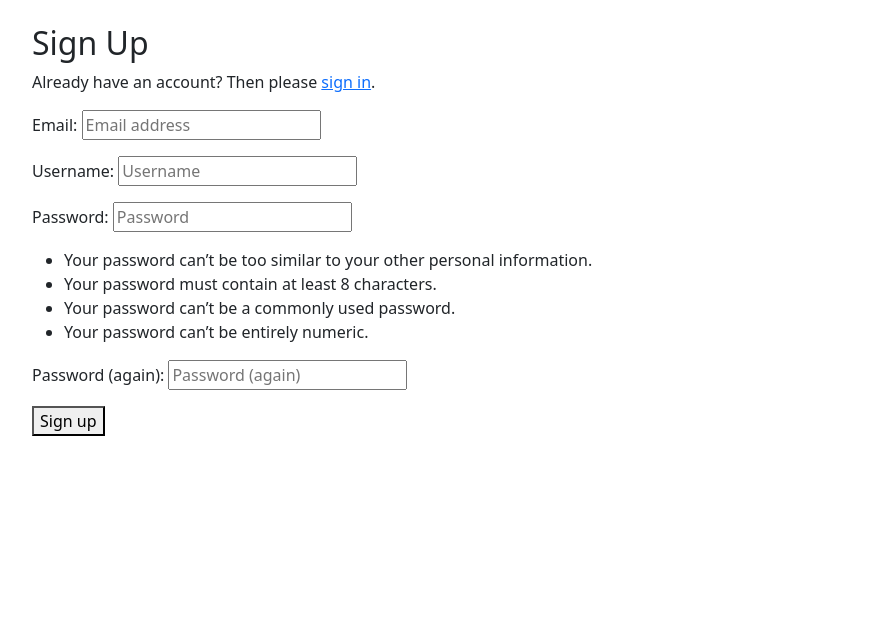
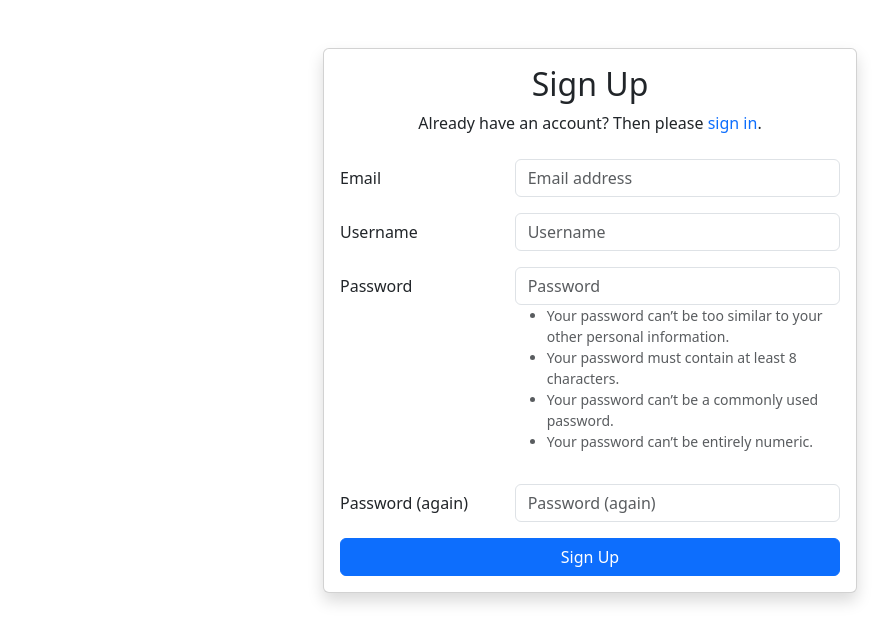
Before and after one commit to heaneySam/ScratchGuidelines, a Django app: page /accounts/signup/ in a window 1280 px wide. Shown: the part 56-699 px from the top of the page, without its empty margins (50-941 px from the left). Run offline with Django 5.2, Linux system fonts and the light colour scheme; some libraries are stand-ins or nearby versions.

Commit message:
Couple of additional css updates to login and signup

```diff
--- a/ScratchTables/settings.py
+++ b/ScratchTables/settings.py
@@ -37,6 +37,9 @@ LOGOUT_REDIRECT_URL = 'account_login'
 ACCOUNT_EMAIL_CONFIRMATION_EXPIRE_DAYS = 3
 
 # Application definition
+
+DJANGO_TABLES2_TEMPLATE = "django_tables2/bootstrap5.html"
+
 
 INSTALLED_APPS = [
     'django.contrib.admin',
--- a/tableapp/tables.py
+++ b/tableapp/tables.py
@@ -45,7 +45,7 @@ class TrustGuidelineTable(tables.Table):
         # Check if the user is authenticated
         if not self.request.user.is_authenticated:
             return mark_safe(
-                '<span>Login to favourite</span>')  # You could also return an empty string or a generic message
+                '<span><a href="/accounts/login/" class="text-decoration-none">Login</a> to favourite</span>')
 
         is_favorited = FavouriteGuideline.objects.filter(user=self.request.user, guideline=record).exists()
         button_text = "Unfavourite" if is_favorited else "Favourite"
--- a/tableapp/templates/account/signup.html
+++ b/tableapp/templates/account/signup.html
@@ -1,11 +1,39 @@
 {% extends "base.html" %}
+{% load widget_tweaks %}
 
 {% block content %}
-<h2>Sign Up</h2>
-    <p>Already have an account? Then please <a href="/accounts/login/">sign in</a>.</p>
-<form method="post">
-    {% csrf_token %}
-    {{ form.as_p }}
-    <button type="submit">Sign up</button>
-</form>
+<div class="container mt-5">
+    <div class="row">
+        <div class="col-md-6 offset-md-3">
+            <div class="card shadow">
+                <div class="card-body">
+                    <h2 class="card-title text-center">Sign Up</h2>
+                    <p class="text-center">Already have an account? Then please <a href="/accounts/login/" class="text-decoration-none">sign in</a>.</p>
+                    <form method="post" class="mt-4">
+                        {% csrf_token %}
+                        {% for field in form %}
+                            <div class="row mb-3">
+                                <label class="col-sm-4 col-form-label" for="{{ field.id_for_label }}">{{ field.label }}</label>
+                                <div class="col-sm-8">
+                                    {{ field|add_class:"form-control" }}
+                                    {% if field.help_text %}
+                                    <small class="form-text text-muted">{{ field.help_text }}</small>
+                                    {% endif %}
+                                    {% for error in field.errors %}
+                                        <div class="text-danger">
+                                            {{ error }}
+                                        </div>
+                                    {% endfor %}
+                                </div>
+                            </div>
+                        {% endfor %}
+                        <div class="d-grid gap-2">
+                            <button type="submit" class="btn btn-primary">Sign Up</button>
+                        </div>
+                    </form>
+                </div>
+            </div>
+        </div>
+    </div>
+</div>
 {% endblock %}
```
Also changed, not shown: tableapp/templates/account/login.html (+9 -4 lines).
